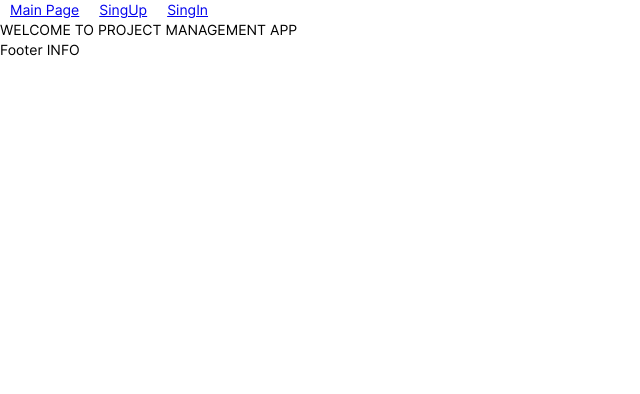
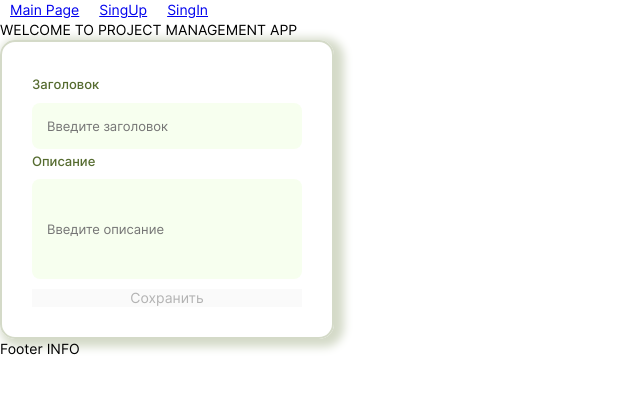
Before and after one commit to zzzap67/project-management-app, a React (Create React App) app in the folder project-management-app/: page / in a window 1280 px wide. Shown: the top 394 px of the page, without its empty margins (0-640 px from the left). Built offline with nearby package versions, Linux system fonts and the light colour scheme.

Commit message:
feat: add CreateBoardForm

```diff
--- /dev/null
+++ b/project-management-app/src/components/Board-create-form/index.tsx
@@ -0,0 +1,28 @@
+import { FormProps } from 'components/Form';
+import Input, { InputProps } from 'components/Input';
+import { SyntheticEvent } from 'react';
+import { useFormWithValidation } from 'utils';
+import './style.css';
+
+const CreateBoardForm = ({ formData, errorMessage, className, onSubmit }: FormProps) => {
+  const { values, handleChange, errors, isValid } = useFormWithValidation();
+  const { inputsBoardData, title, buttonBoardText, text, linkText, linkTo } = formData;
+  const handleSubmit = (e: SyntheticEvent) => {
+    e.preventDefault();
+    onSubmit(values);
+  };
+  const renderInputs = (inputs: InputProps['inputData'][]) => {
+    return inputs.map((input) => (
+      <Input inputData={input} key={input.id} onChange={handleChange} errors={errors} />
+    ));
+  };
+  return (
+    <form className={`form_${className}`} onSubmit={handleSubmit}>
+      <div className="board__inputs-wrapper">{renderInputs(inputsBoardData)}</div>
+      <button className="board__button button" type="submit" disabled={!isValid}>
+        {buttonBoardText}
+      </button>
+    </form>
+  );
+};
+export default CreateBoardForm;
--- /dev/null
+++ b/project-management-app/src/components/Board-create-form/style.css
@@ -0,0 +1,30 @@
+.form_board {
+    display: flex;
+    flex-direction: column;
+    justify-content: center;
+    flex-wrap: wrap;
+    gap: 10px;
+    width: 270px;
+    padding: 30px;
+    border: 2px solid rgb(212, 218, 200);
+    border-radius: 15px;
+    box-shadow: 5px 3px 10px 5px rgb(212, 218, 200);
+  }
+  .title_input,
+  .description_input {
+    background-color: rgba(187, 255, 127, 0.123);
+    text-align: start;
+  }
+  .description_input {
+    height: 70px;
+  }
+  .title_input__label,
+  .description_input__label {
+    color: darkolivegreen;
+    font-size: 13px;
+    font-weight: 500;
+    padding-top: 5px;
+  }
+  /* .board__button {
+
+  } */
--- a/project-management-app/src/components/BoardItem/index.tsx
+++ b/project-management-app/src/components/BoardItem/index.tsx
@@ -1,5 +1,3 @@
-import React from 'react';
-import { useState } from 'react';
 import { IBoard } from 'types';
 import './styles.css';
 
--- a/project-management-app/src/components/Form/index.tsx
+++ b/project-management-app/src/components/Form/index.tsx
@@ -5,7 +5,7 @@ import './styles.css';
 import { useFormWithValidation } from '../../utils';
 import { ru } from '../locales/ru';
 
-interface FormProps {
+export interface FormProps {
   formData: typeof ru.REGISTER_FORM;
   errorMessage: string;
   className: string;
--- a/project-management-app/src/components/Input/index.tsx
+++ b/project-management-app/src/components/Input/index.tsx
@@ -16,11 +16,11 @@ const Input = ({ inputData, onChange, errors }: InputProps) => {
 
   return (
     <div className="input">
-      <label htmlFor={id} className="input__label">
+      <label htmlFor={id} className={`input__label  ${id}_input__label`}>
         {label}
       </label>
       <input
-        className="input__field"
+        className={`input__field  ${id}_input`}
         required
         type={type}
         id={id}
--- a/project-management-app/src/components/locales/ru.ts
+++ b/project-management-app/src/components/locales/ru.ts
@@ -6,6 +6,7 @@ export const ru = {
   REGISTER_FORM: {
     title: 'Добро пожаловать!',
     buttonText: 'Зарегистрироваться',
+    buttonBoardText: 'Сохранить',
     text: 'Уже зарегистрированы?',
     linkText: 'Войти',
     linkTo: '/signin',
@@ -26,5 +27,17 @@ export const ru = {
         type: 'password',
       },
     ],
+    inputsBoardData: [
+      {
+        id: 'title',
+        label: 'Заголовок',
+        type: 'text',
+      },
+      {
+        id: 'description',
+        label: 'Описание',
+        type: 'text',
+      },
+    ],
   },
 };
--- a/project-management-app/src/pages/main/index.tsx
+++ b/project-management-app/src/pages/main/index.tsx
@@ -1,9 +1,20 @@
+import CreateBoardForm from 'components/Board-create-form';
+import BoardItem from 'components/BoardItem';
+import { ru } from 'components/locales/ru';
 import React from 'react';
 
 const Main = () => {
   return (
     <>
       <div> WELCOME TO PROJECT MANAGEMENT APP </div>
+      <CreateBoardForm
+        formData={ru.REGISTER_FORM}
+        errorMessage={''}
+        className={'board'}
+        onSubmit={function (values: Record<string, string>): void {
+          throw new Error('Function not implemented.');
+        }}
+      />
     </>
   );
 };
```
